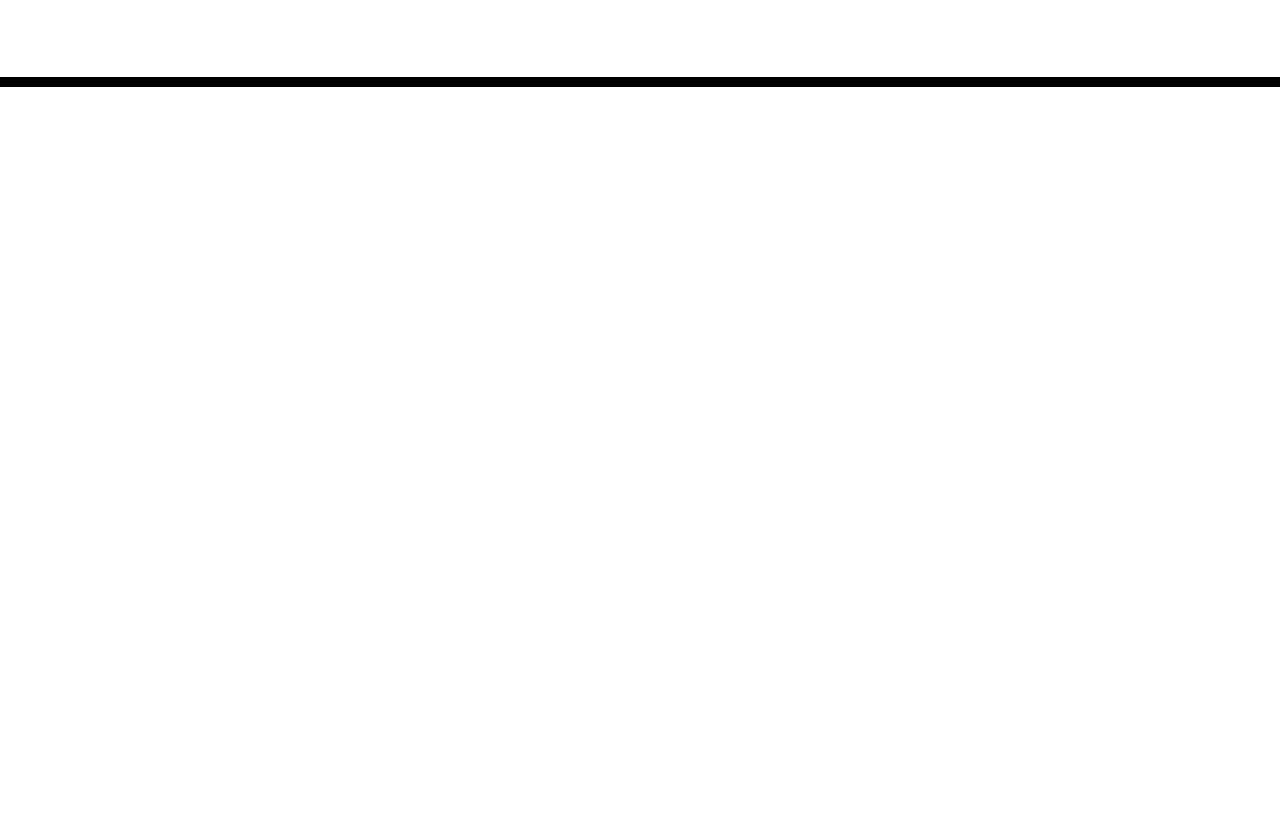
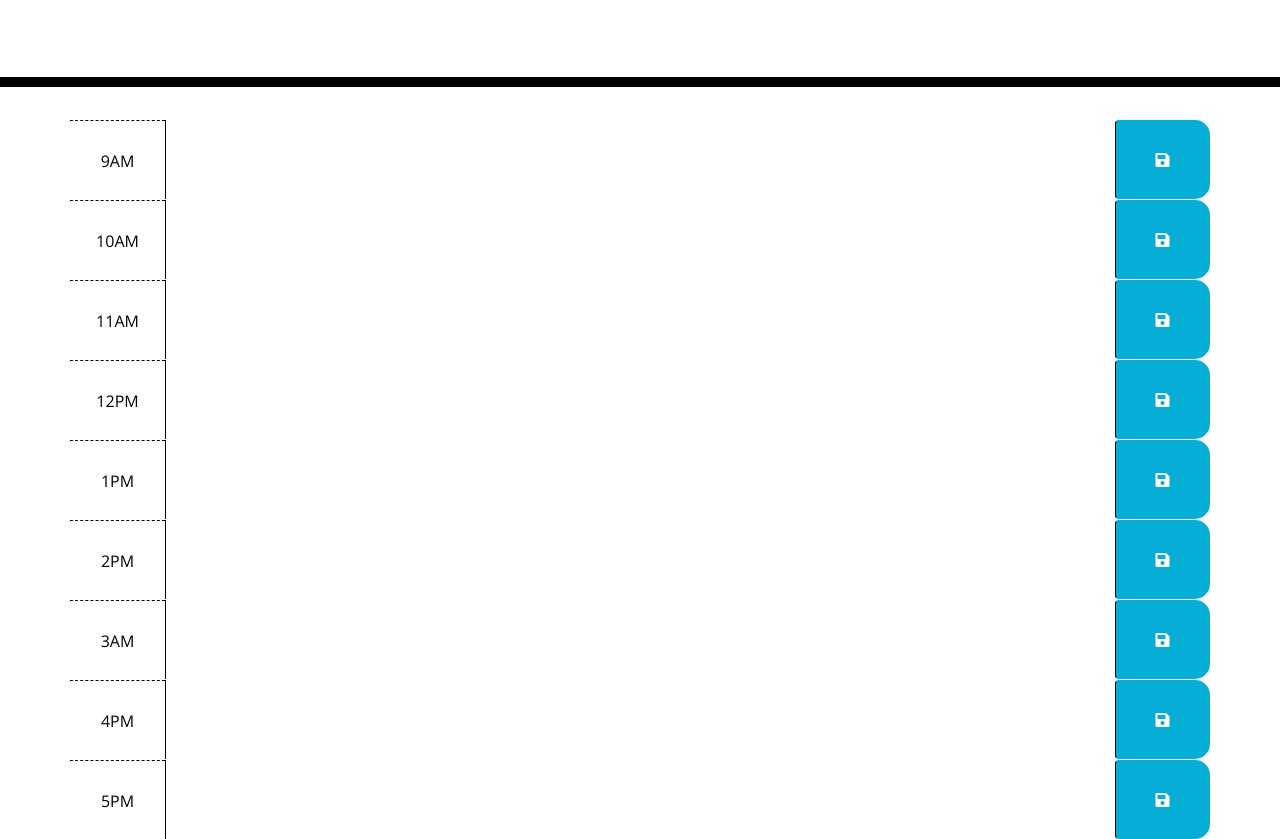
Before and after one commit to anuur7/Work-Day-Scheduler-Project, a plain HTML site: page index.html in a window 1280 px wide. Shown: the part 181-1020 px from the top of the page. Before the commit the page ends 800 px from the top, so only its background shows below. Drawn offline with nearby package versions, Linux system fonts and the light colour scheme.

Commit message:
made a time block for each hour from 9am to 5pm

```diff
--- a/index.html
+++ b/index.html
@@ -30,9 +30,83 @@
     </header>
     <div class="container">
       <!-- Timeblocks go here -->
+      <div id="hour-9" class="row time-block">
+        <div class="col-md-1 hour">
+          9AM
+        </div>
+        <textarea class="col-md-10 description">
+        </textarea>
+        <button class="btn saveBtn col-md-1"><i class="fas fa-save"></i></button>
+      </div>
+      <div id="hour-10" class="row time-block">
+        <div class="col-md-1 hour">
+          10AM
+        </div>
+        <textarea class="col-md-10 description">
+        </textarea>
+        <button class="btn saveBtn col-md-1"><i class="fas fa-save"></i></button>
+      </div>
+      <div id="hour-11" class="row time-block">
+        <div class="col-md-1 hour">
+          11AM
+        </div>
+        <textarea class="col-md-10 description">
+        </textarea>
+        <button class="btn saveBtn col-md-1"><i class="fas fa-save"></i></button>
+      </div>
+      <div id="hour-12" class="row time-block">
+        <div class="col-md-1 hour">
+          12PM
+        </div>
+        <textarea class="col-md-10 description">
+        </textarea>
+        <button class="btn saveBtn col-md-1"><i class="fas fa-save"></i></button>
+      </div>
+      <div id="hour-13" class="row time-block">
+        <div class="col-md-1 hour">
+          1PM
+        </div>
+        <textarea class="col-md-10 description">
+        </textarea>
+        <button class="btn saveBtn col-md-1"><i class="fas fa-save"></i></button>
+      </div>
+      <div id="hour-14" class="row time-block">
+        <div class="col-md-1 hour">
+          2PM
+        </div>
+        <textarea class="col-md-10 description">
+        </textarea>
+        <button class="btn saveBtn col-md-1"><i class="fas fa-save"></i></button>
+      </div>
+      <div id="hour-15" class="row time-block">
+        <div class="col-md-1 hour">
+          3AM
+        </div>
+        <textarea class="col-md-10 description">
+        </textarea>
+        <button class="btn saveBtn col-md-1"><i class="fas fa-save"></i></button>
+      </div>
+      <div id="hour-16" class="row time-block">
+        <div class="col-md-1 hour">
+          4PM
+        </div>
+        <textarea class="col-md-10 description">
+        </textarea>
+        <button class="btn saveBtn col-md-1"><i class="fas fa-save"></i></button>
+      </div>
+      <div id="hour-17" class="row time-block">
+        <div class="col-md-1 hour">
+          5PM
+        </div>
+        <textarea class="col-md-10 description">
+        </textarea>
+        <button class="btn saveBtn col-md-1"><i class="fas fa-save"></i></button>
+      </div>
+
     </div>
 
     <script src="https://cdnjs.cloudflare.com/ajax/libs/jquery/3.2.1/jquery.min.js"></script>
     <script src="https://cdnjs.cloudflare.com/ajax/libs/moment.js/2.24.0/moment.min.js"></script>
+    <script src="script.js"></script>
   </body>
 </html>
```
Also changed, not shown: script.js (added).
